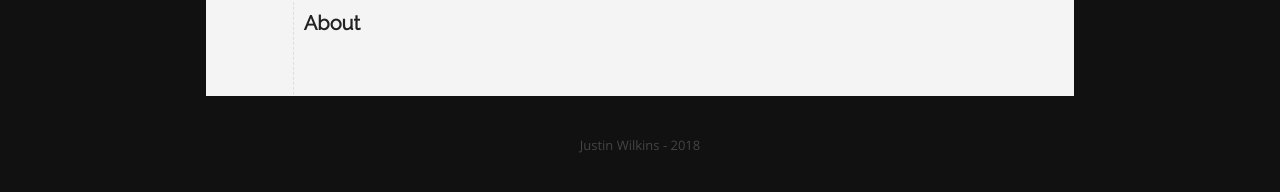
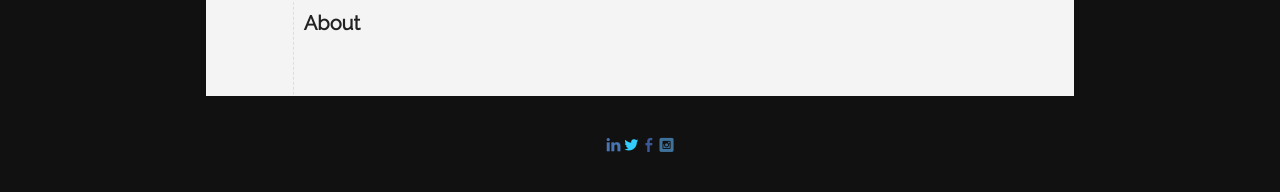
Before and after one commit to JustinWilkins/JustinWilkins.github.io, a Jekyll site: the page built from about.html, in a window 1280 px wide. Shown: the part 268-460 px from the top of the page. Built offline with Jekyll 4.4.1, drawn with Linux system fonts in a browser that asks for light colours; some web fonts are replaced; comment, search, counter and statistics services are not loaded.

Commit message:
Adding logos to footer

```diff
--- a/_layouts/blog.html
+++ b/_layouts/blog.html
@@ -30,7 +30,20 @@
 			<div style='clear:both'></div>
 		</div>
 		<div id='footer'>
-			{{site.full_name}} - {{site.copyright_year}}
+			<a href="{{site.linkedin}}">
+ 	 			<i class="icon-linkedin"></i>
+			</a>
+
+			<a href="{{site.twitter}}">
+  				<i class="icon-twitter"></i>
+			</a>
+			<a href="{{site.facebook}}">
+  				<i class="icon-facebook"></i>
+			</a>
+
+			<a href="{{site.instagram}}">
+ 				<i class="icon-instagram-sign"></i>
+			</a>
 		</div>
 	</div>
 
```
